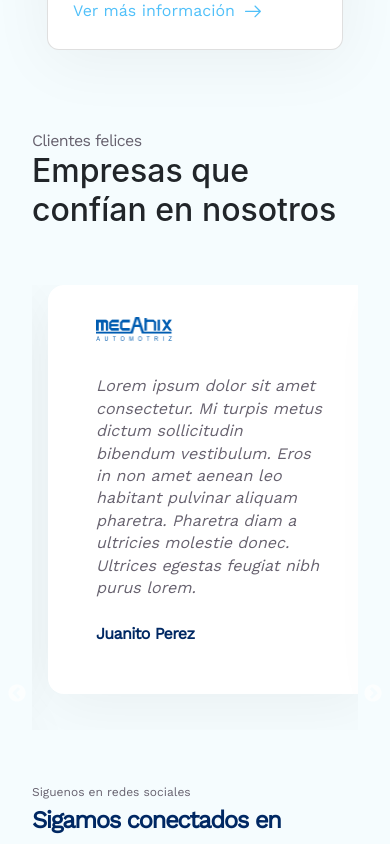
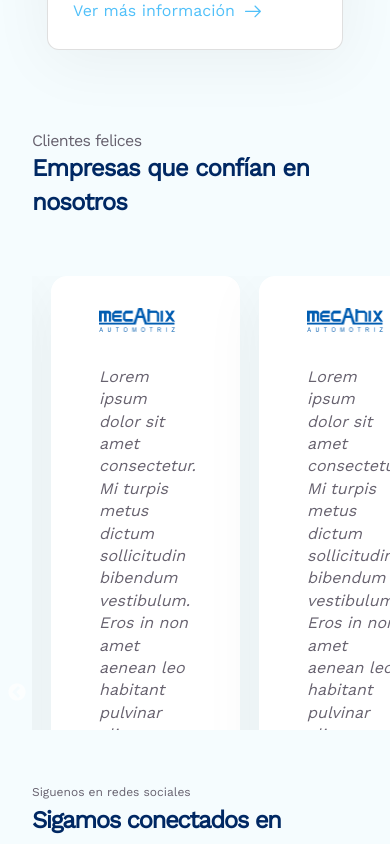
Before and after one commit to MamtazDev/paginaweb, a React (Vite) app: page / in a window 390 px wide. Shown: the part 1840-2684 px from the top of the page. Built offline with nearby package versions, Linux system fonts and the light colour scheme.

Commit message:
carousal issue solved

```diff
--- a/src/App.css
+++ b/src/App.css
@@ -21,7 +21,15 @@
   top: 72px;
   left: -28px;
 }
+.slick-slide {
+  margin-right: -50px !important;
 
+}
+
+.slick-initialized .slick-slide {
+  /* width: 490px !important; */
+
+}
 @media (max-width: 768px) {
   .img3 img {
     width: 300px;
--- a/src/Components/CardCarousal/CardCarousal.module.css
+++ b/src/Components/CardCarousal/CardCarousal.module.css
@@ -1,8 +1,8 @@
 .card_container {
-  max-width: 1220px;
+  max-width: 1280px;
   width: 100%;
   overflow: hidden;
-  padding: 0px  32px;
+  padding-left: 32px;
   height: 600px;
   margin-left: auto;
   margin-right: auto;
@@ -22,14 +22,26 @@
   letter-spacing: -0.64px;
   margin-bottom: 0px !important;
 }
-.half_card{
+
+.half_card {
   width: 50%;
 }
+
 .carousal_header {
   display: flex;
   justify-content: space-between;
   align-items: center;
   margin-bottom: 48px;
+}
+
+.carousal_header h2 {
+  color: var(--paleta-blue-dark, #002863);
+  font-family: Work Sans;
+  font-size: 36px;
+  font-style: normal;
+  font-weight: 600;
+  line-height: 140%;
+  letter-spacing: -1.44px;
 }
 
 .next_prev_btn {
@@ -45,15 +57,17 @@
 .card_design {
   display: flex;
   flex-direction: column;
-  /* max-width: 490px;
-  min-height: 298px; */
+  max-width: 490px;
+  min-height: 298px;
   height: 100%;
   border-radius: 16px;
   background: var(--neutros-white, #fff);
   box-shadow: 0px 12px 64px 0px rgba(0, 0, 0, 0.05);
   padding: 32px 48px 48px;
+  margin-left: 69px;
 }
-.slick-track{
+
+.slick-track {
   transform: translate3d(-1249px, 0px, 0px);
 }
 
@@ -80,16 +94,30 @@
   font-style: normal;
   font-weight: 600;
   line-height: 140%;
-margin-top: 24px;
+  margin-top: 24px;
 
 }
+
 
 
 @media(max-width:768px) {
   .next_prev_btn {
     display: none;
   }
-  .card_container{
+
+  .card_container {
     margin-top: 80px;
   }
+
+  .carousal_header h2 {
+    color: var(--paleta-blue-dark, #002863);
+    font-family: Work Sans;
+    font-size: 24px;
+    font-style: normal;
+    font-weight: 600;
+    line-height: 140%;
+    /* 33.6px */
+    letter-spacing: -0.96px;
+  }
+
 }
--- a/src/Components/CardCarousal/CardCarousal.tsx
+++ b/src/Components/CardCarousal/CardCarousal.tsx
@@ -18,10 +18,11 @@ const CardCarousal = () => {
   };
   const settings = {
     speed: 500,
-    slidesToShow: 3,
+    slidesToShow: 2,
     slidesToScroll: 1,
     initialSlide: 0,
     infinite: true,
+    centerMode: true,
     responsive: [
       {
         breakpoint: 1024,
@@ -41,9 +42,9 @@ const CardCarousal = () => {
         },
       },
       {
-        breakpoint: 767,
+        breakpoint: 768,
         settings: {
-          slidesToShow: 2,
+          slidesToShow: 1,
           slidesToScroll: 1,
           initialSlide: 1,
         },
--- a/src/Components/Questions/Questions.css
+++ b/src/Components/Questions/Questions.css
@@ -28,7 +28,7 @@
     z-index: -1 !important;
     bottom: 46px;
     left: 0;
-    transform: rotate(45deg);
+    transform: rotate(122deg);
 }
 
 .question_blur img {
@@ -113,10 +113,11 @@
 }
 
 @media (min-width:768px) and (max-width:807px) {
-    .question_blur{
+    .question_blur {
         display: none;
     }
 }
+
 @media (min-width:768px) and (max-width:1024px) {
     .tab_design1 {
 
--- a/src/index.css
+++ b/src/index.css
@@ -5,6 +5,3 @@
     max-width: 1280px;
     margin: auto;
 }
-.slick-slide {
-    margin-right: 16px !important;
-  }
```
